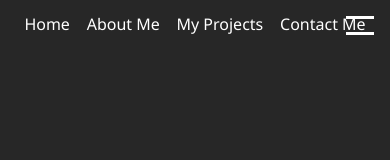
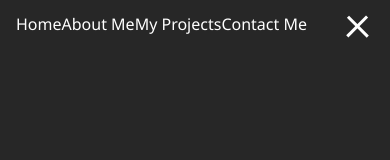
Before and after one commit to Patrik200414/portfolioSite, a plain HTML site: page dist/index.html in a window 390 px wide. Both pictures are taken after a click on the element 360 px from the left and 26 px from the top of the page. Shown: the top 160 px of the page. Drawn offline with Linux system fonts and the light colour scheme.

Commit message:
Finishing the bottom part
I finished the bottom part of the hamburger animation
When you click the hamburger element it will append the open class
The open class then take out the middle line and rotate the bottom and
the top line to a x format

```diff
--- a/dist/css/main.css
+++ b/dist/css/main.css
@@ -26,7 +26,6 @@
 
 .menu-nav {
   display: flex;
-  justify-content: space-around;
 }
 
 .manu-nav-item {
@@ -73,6 +72,12 @@
 .menu-btn-burger.open {
   transform: rotate(720deg);
   background: transparent;
+}
+.menu-btn-burger.open::before {
+  transform: rotate(45deg) translate(5px, 8px);
+}
+.menu-btn-burger.open::after {
+  transform: rotate(-45deg) translate(3px, -7px);
 }
 
 body {
--- a/dist/scss/_menu.scss
+++ b/dist/scss/_menu.scss
@@ -1,6 +1,5 @@
 .menu-nav{
     display: flex;
-    justify-content: space-around;
 }
 .manu-nav-item{
     list-style: none;
@@ -47,6 +46,14 @@
         &.open{
             transform: rotate(720deg);
             background: transparent;
+
+            &::before{
+                transform: rotate(45deg) translate(5px, 8px);
+            }
+
+            &::after{
+                transform: rotate(-45deg) translate(3px, -7px);
+            }
         }
     }
 }
```
Also changed, not shown: 1 other file.
